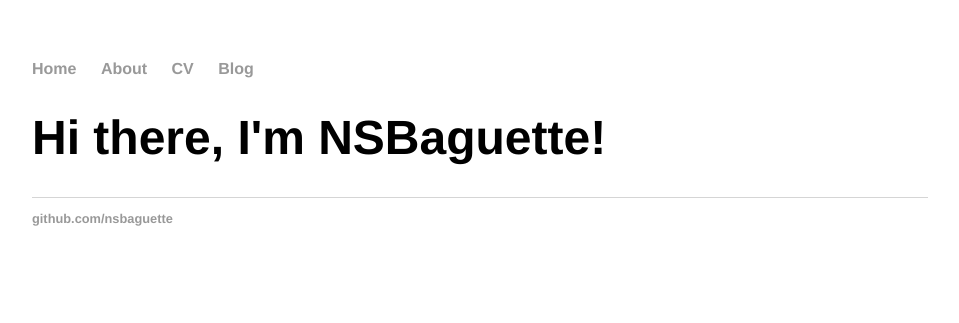
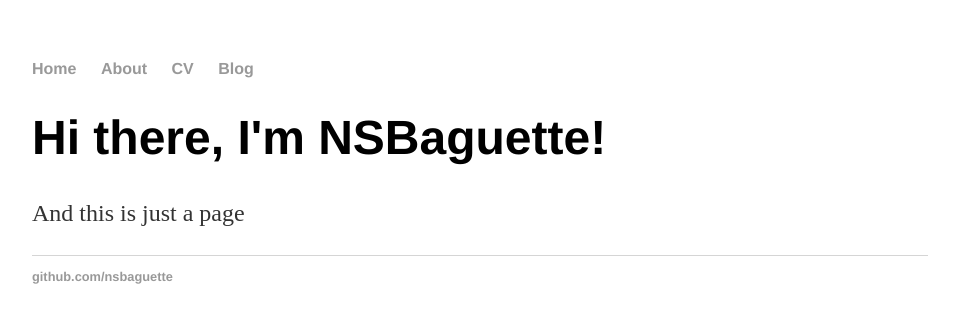
Before and after one commit to NSBaguette/nsbaguette.github.io, a Jekyll site: the page built from index.html, in a window 1280 px wide. Shown: the top 323 px of the page, without its empty margins (160-1119 px from the left). Built offline with Jekyll 4.4.1, drawn with Linux system fonts in a browser that asks for light colours.

Commit message:
Update index.html

```diff
--- a/index.html
+++ b/index.html
@@ -1,27 +1,8 @@
-<!DOCTYPE html>
-<html>
-	<head>
-		<title>NSBaguette</title>
-		<link rel="stylesheet" type="text/css" href="/css/main.css">
-	</head>
-	<body>
-		<nav>
-    		<ul>
-        		<li><a href="/">Home</a></li>
-	        	<li><a href="/about">About</a></li>
-        		<li><a href="/cv">CV</a></li>
-        		<li><a href="/blog">Blog</a></li>
-    		</ul>
-		</nav>
-		<div class="container">
-			<div class="textbox">
-        			<h1>Hi there, I'm NSBaguette!</h1>
-			</div><!-- /.textbox -->
-		</div><!-- /.container -->
-		<footer>
-    		<ul>
-        		<li><a href="https://github.com/nsbaguette">github.com/nsbaguette</a></li>
-			</ul>
-		</footer>
-	</body>
- <html>
+---
+layout: default
+title: NSBaguette
+---
+<div class="textblock">
+	<h1>Hi there, I'm NSBaguette!</h1>
+	<p>And this is just a page</p>
+</div><!-- /.textblock -->
```
